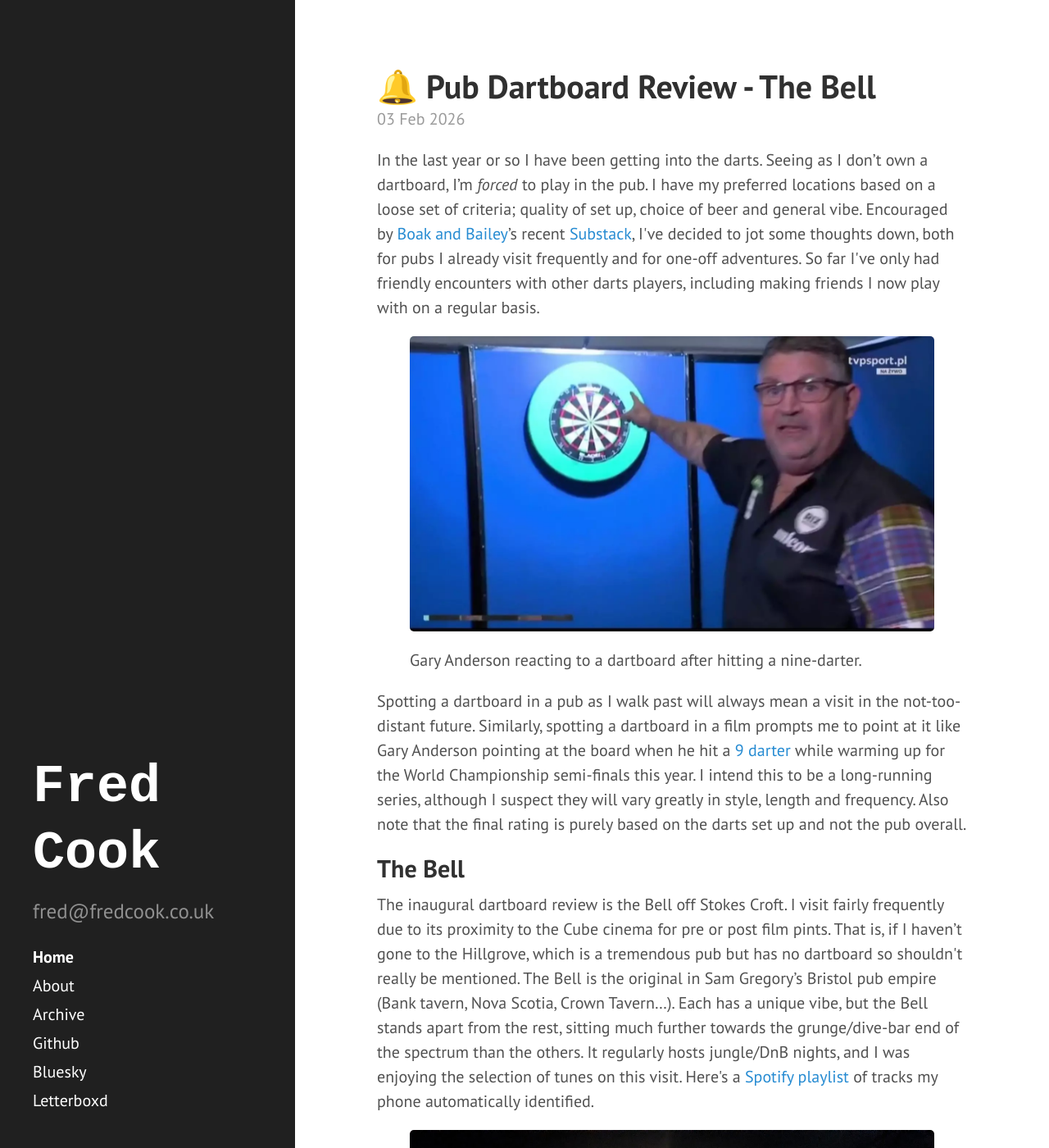
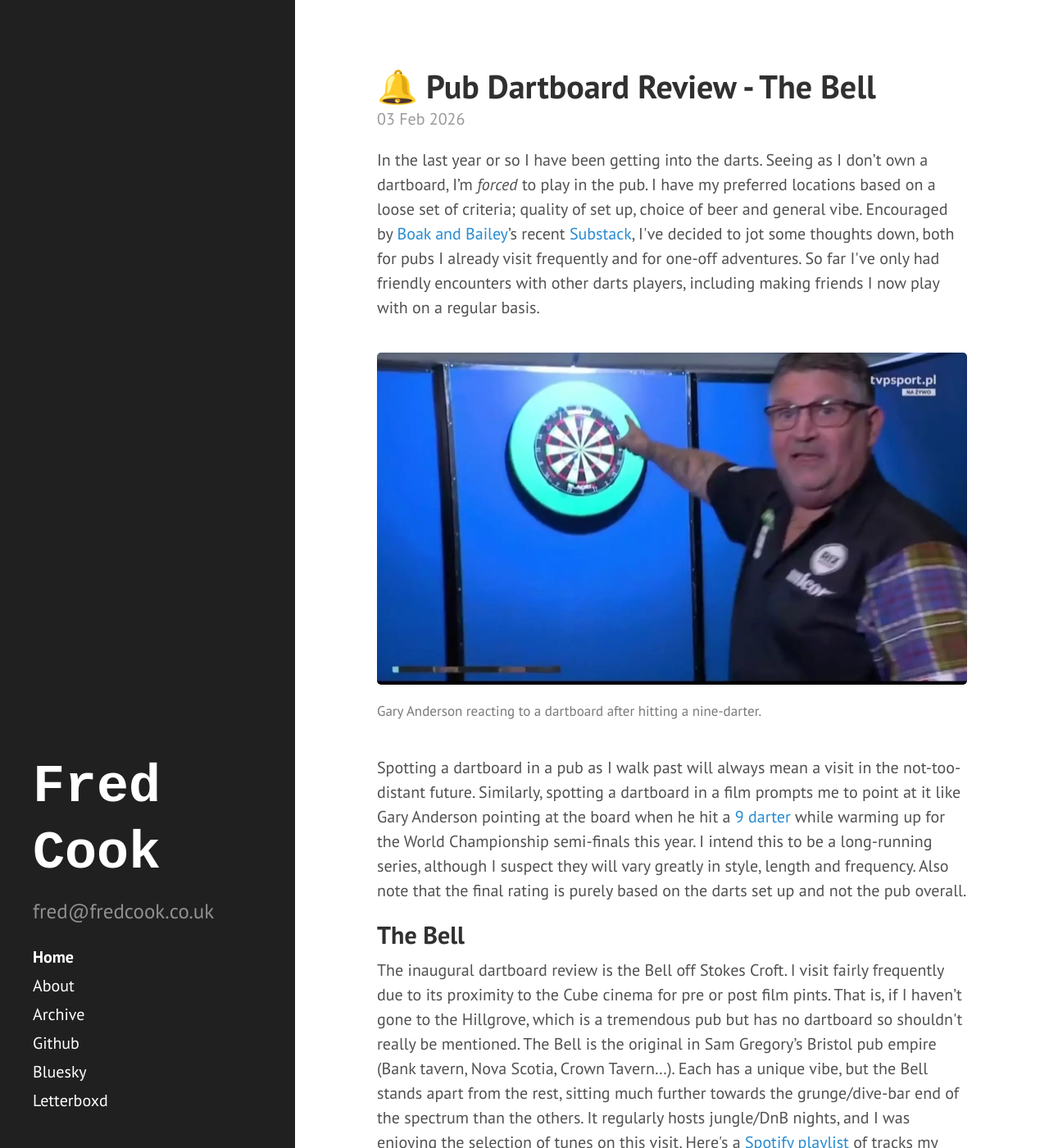
Before and after one commit to fred-cook/website, a Jekyll site: the page built from index.html, in a window 1280 px wide and 1400 px high. Shown: the whole window at 82% size. Built offline with Jekyll 4.4.1, drawn with Linux system fonts in a browser that asks for light colours; the list of posts is cut into pages by our own code.

Commit message:
adding css

```diff
--- a/public/css/poole.css
+++ b/public/css/poole.css
@@ -429,9 +429,13 @@ a.pagination-item:hover {
   }
 }
 
-/* captions */
-.caption {
-  display: block;
-  font-style: italic;
-  text-align: center;
+figure {
+  margin: 2rem 0;
 }
+
+figcaption {
+  margin-top: 0.5rem;
+  font-size: 0.85rem;
+  color: #6b6b6b;
+  opacity: 0.9;
+}
```
